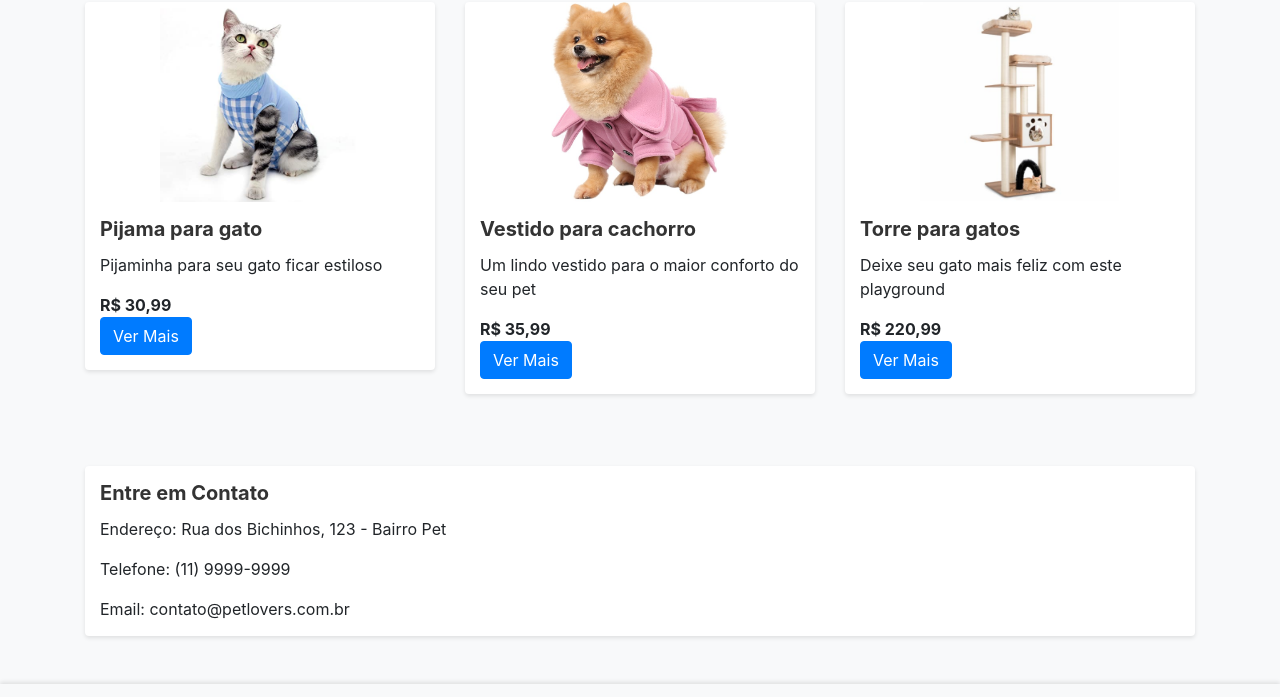
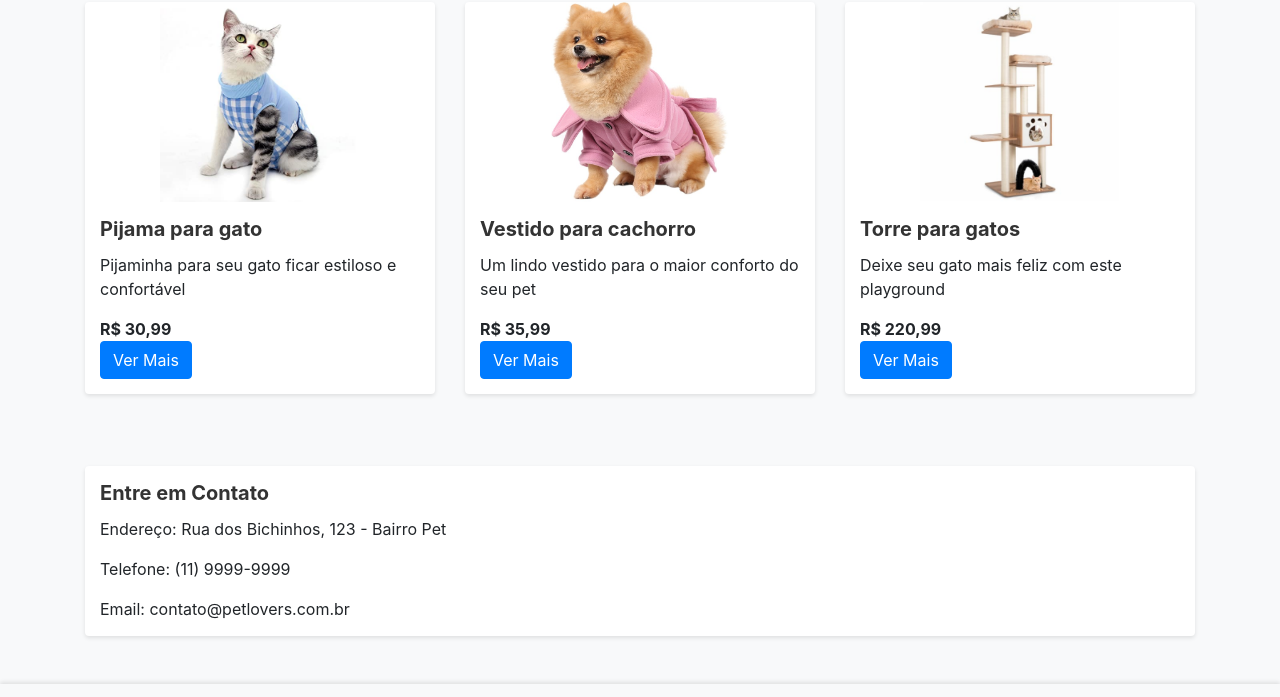
Before and after one commit to uANDYANO/projeto-bootstrap-andyano, a plain HTML site: page index.html in a window 1280 px wide. Shown: the part 1032-1729 px from the top of the page. Drawn offline with nearby package versions, Linux system fonts and the light colour scheme.

Commit message:
correcoes

```diff
--- a/index.html
+++ b/index.html
@@ -111,7 +111,7 @@
                     <img src="./imagens/roupa-gato.jpg" class="card-img-top" alt="Produto 3">
                     <div class="card-body">
                         <h5 class="card-title">Pijama para gato</h5>
-                        <p class="card-text">Pijaminha para seu gato ficar estiloso</p>
+                        <p class="card-text">Pijaminha para seu gato ficar estiloso e confortável</p>
                         <strong>R$ 30,99</strong>
                         <br>
                         <a href="#" class="btn btn-primary">Ver Mais</a>
```
